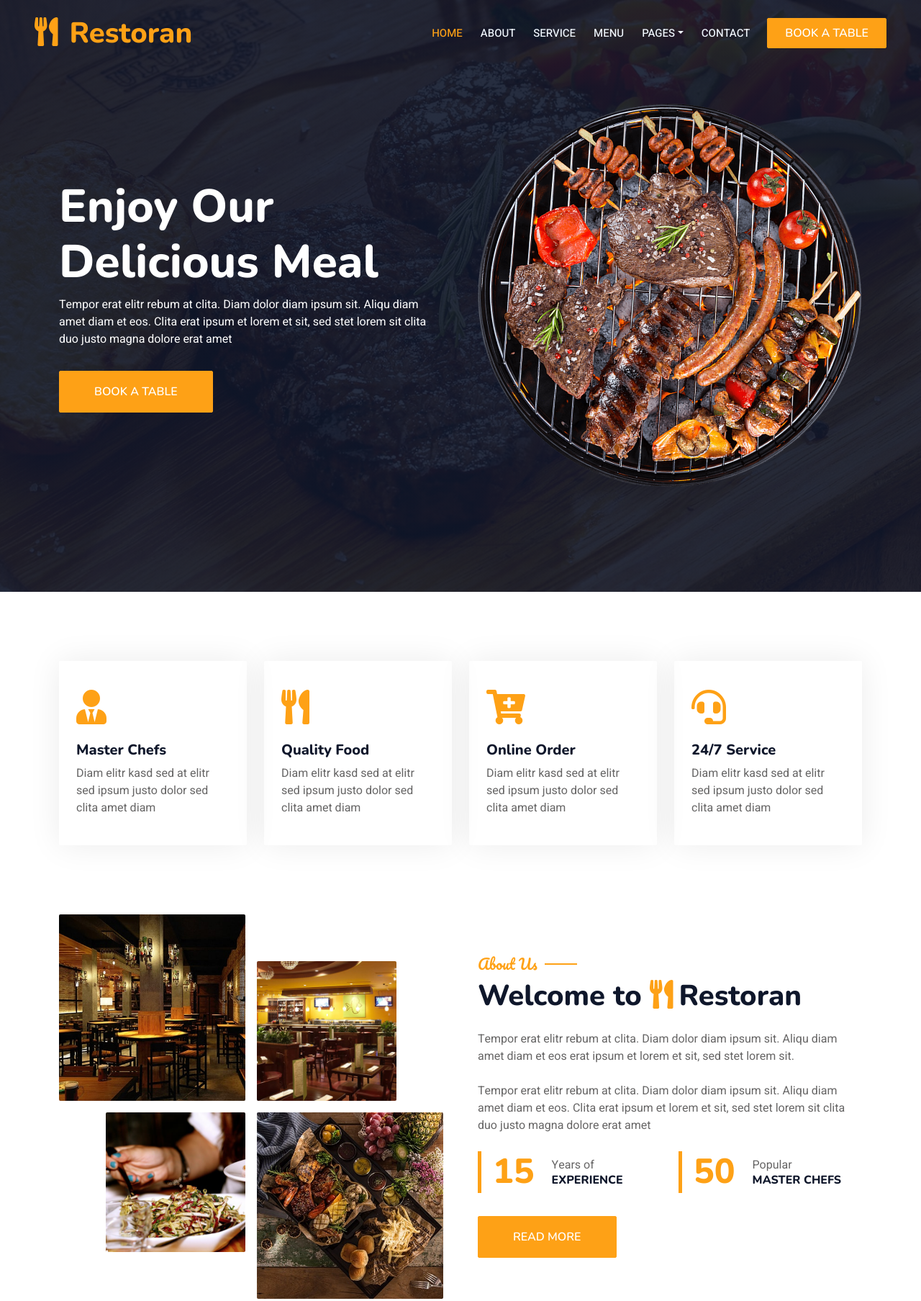
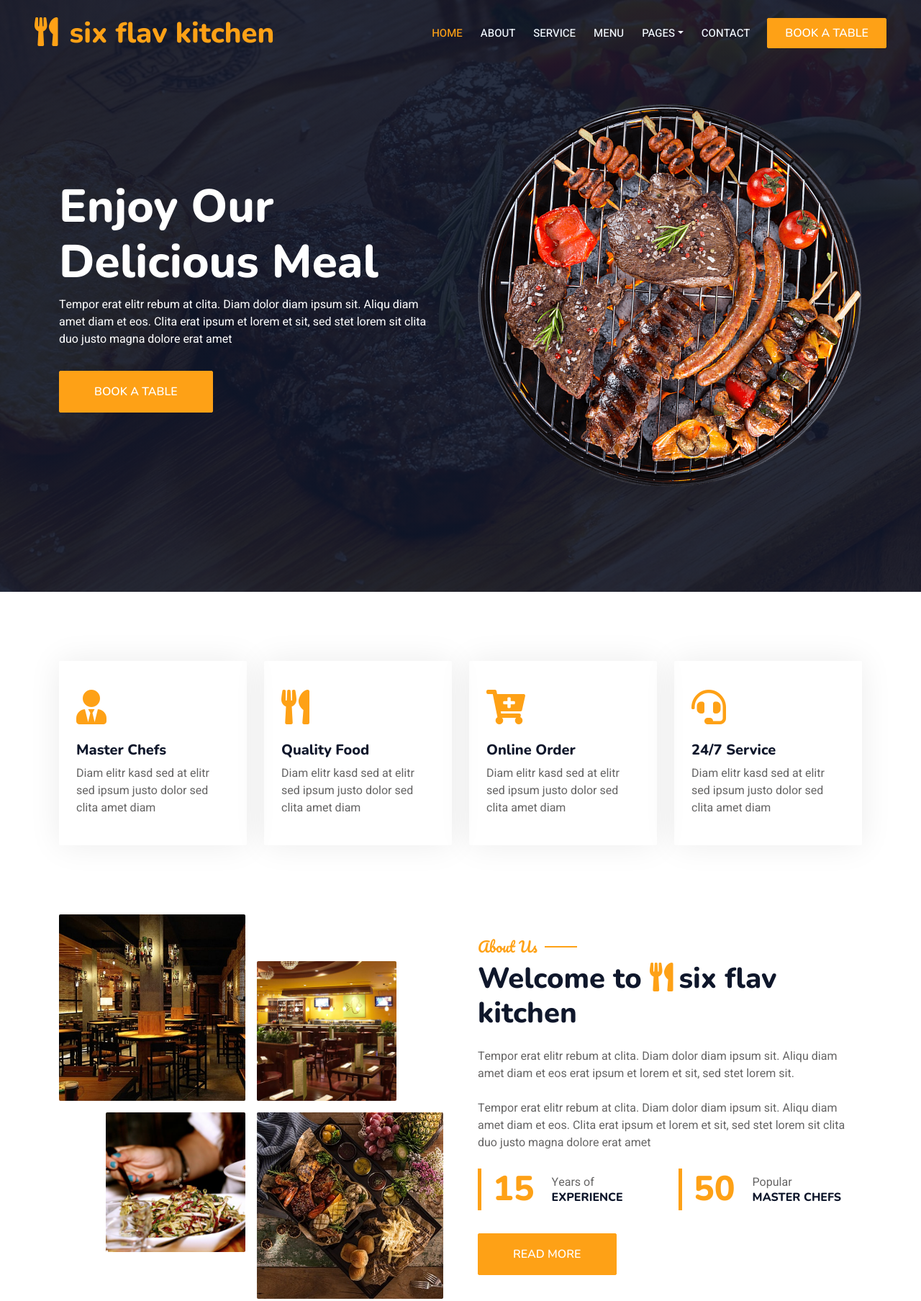
Before and after one commit to Linoj1th/website-for-Restaurant, a plain HTML site: page index.html in a window 1280 px wide. Shown: the top 1807 px of the page at 72% size. Drawn offline with nearby package versions, Linux system fonts and the light colour scheme.

Commit message:
fix: change restaurant name

```diff
--- a/index.html
+++ b/index.html
@@ -3,7 +3,7 @@
 
 <head>
     <meta charset="utf-8">
-    <title>Restoran - Bootstrap Restaurant Template</title>
+    <title>six flav kitchen</title>
     <meta content="width=device-width, initial-scale=1.0" name="viewport">
     <meta content="" name="keywords">
     <meta content="" name="description">
@@ -47,7 +47,7 @@
         <div class="container-xxl position-relative p-0">
             <nav class="navbar navbar-expand-lg navbar-dark bg-dark px-4 px-lg-5 py-3 py-lg-0">
                 <a href="" class="navbar-brand p-0">
-                    <h1 class="text-primary m-0"><i class="fa fa-utensils me-3"></i>Restoran</h1>
+                    <h1 class="text-primary m-0"><i class="fa fa-utensils me-3"></i>six flav kitchen</h1>
                     <!-- <img src="img/logo.png" alt="Logo"> -->
                 </a>
                 <button class="navbar-toggler" type="button" data-bs-toggle="collapse" data-bs-target="#navbarCollapse">
@@ -159,7 +159,7 @@
                     </div>
                     <div class="col-lg-6">
                         <h5 class="section-title ff-secondary text-start text-primary fw-normal">About Us</h5>
-                        <h1 class="mb-4">Welcome to <i class="fa fa-utensils text-primary me-2"></i>Restoran</h1>
+                        <h1 class="mb-4">Welcome to <i class="fa fa-utensils text-primary me-2"></i>six flav kitchen</h1>
                         <p class="mb-4">Tempor erat elitr rebum at clita. Diam dolor diam ipsum sit. Aliqu diam amet diam et eos erat ipsum et lorem et sit, sed stet lorem sit.</p>
                         <p class="mb-4">Tempor erat elitr rebum at clita. Diam dolor diam ipsum sit. Aliqu diam amet diam et eos. Clita erat ipsum et lorem et sit, sed stet lorem sit clita duo justo magna dolore erat amet</p>
                         <div class="row g-4 mb-4">
```
Also changed, not shown: about.html (+2 -2 lines), booking.html (+2 -2 lines), contact.html (+2 -2 lines), menu.html (+2 -2 lines), service.html (+2 -2 lines), team.html (+2 -2 lines), testimonial.html (+2 -2 lines).
